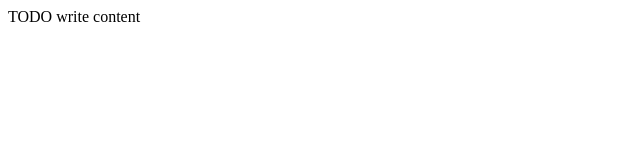
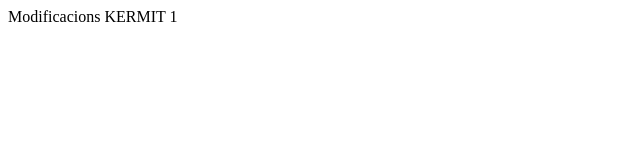
Before and after one commit to k2012/test4, a plain HTML site: page public_html/index.html in a window 1280 px wide. Shown: the full height of the page, 0-640 px from the left. Drawn offline with Linux system fonts and the light colour scheme.

Commit message:
Segon commit @k2012

```diff
--- a/public_html/index.html
+++ b/public_html/index.html
@@ -9,6 +9,6 @@
         <meta http-equiv="Content-Type" content="text/html; charset=UTF-8">
     </head>
     <body>
-        <div>TODO write content</div>
+        <div>Modificacions KERMIT 1</div>
     </body>
 </html>
```
Also changed, not shown: 3 other files.
